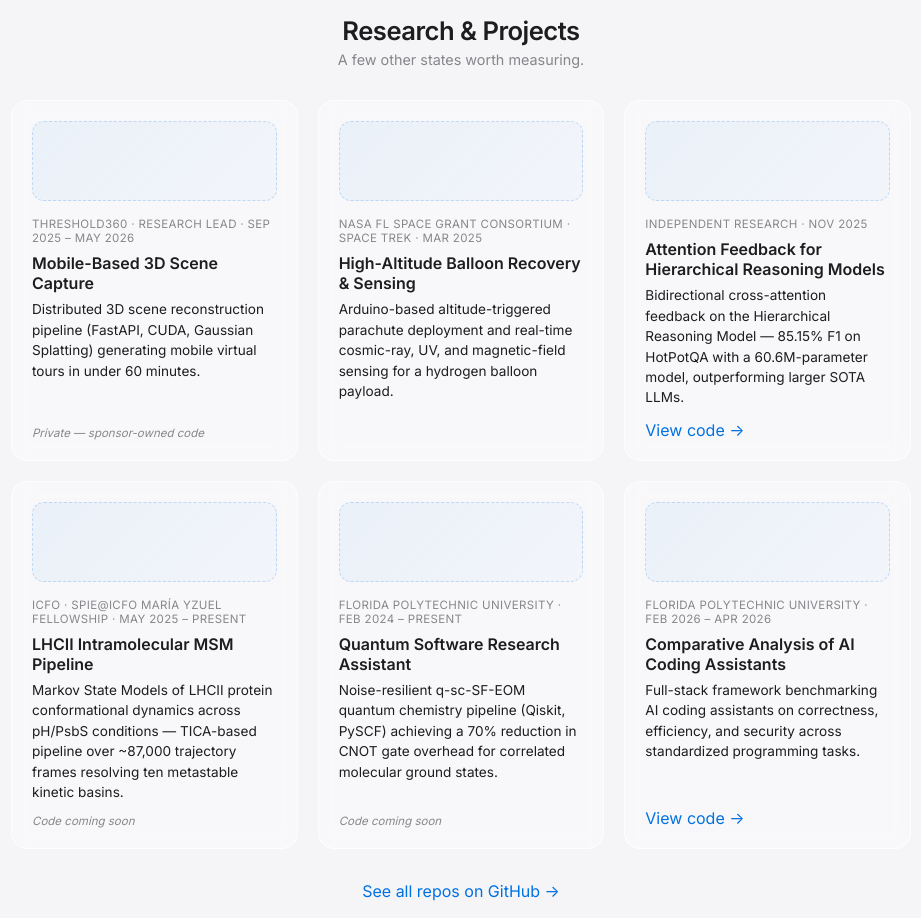
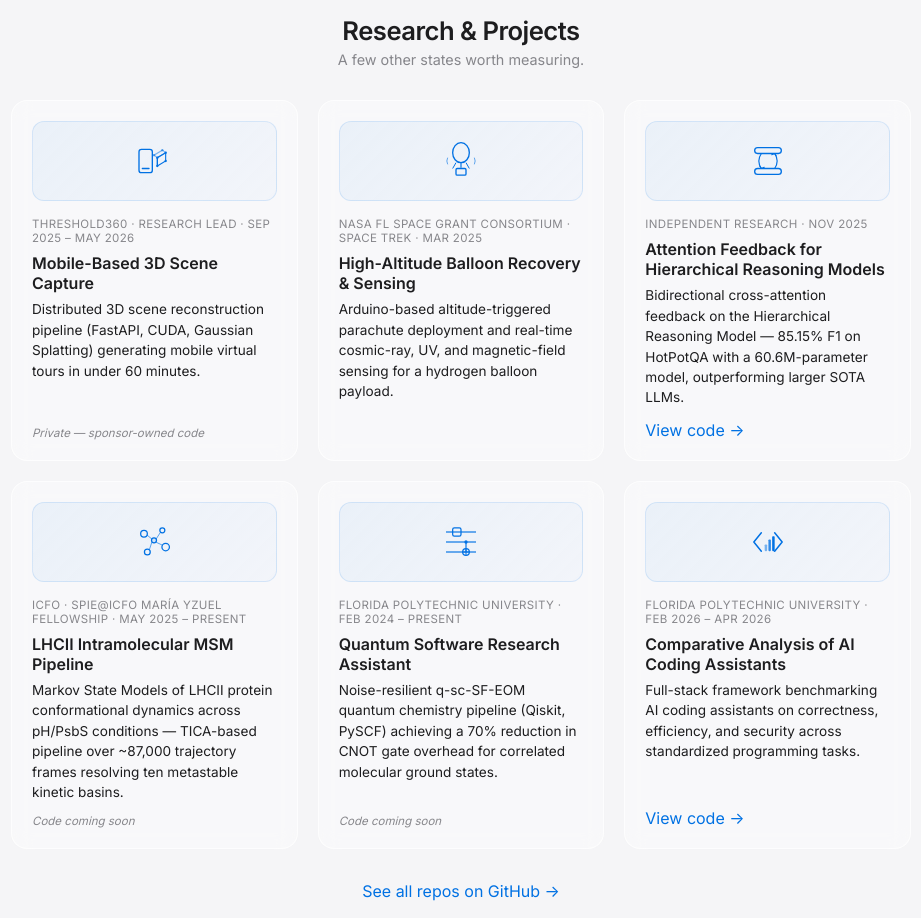
Before and after one commit to inesalonsoo/inesalonso_info, a plain HTML site: page index.html in a window 1280 px wide. Shown: the part 860-1778 px from the top of the page, without its empty margins (179-1100 px from the left). Drawn offline with Linux system fonts and the light colour scheme.

Commit message:
Update figures from project section

```diff
--- a/index.html
+++ b/index.html
@@ -279,13 +279,16 @@
       text-align: left;
     }
 
-    /* Reserved space for a future per-project explainer animation */
+    /* Icon placeholder — swap for a full per-project explainer animation later */
     .project-visual {
       height: 80px;
       border-radius: 12px;
       margin-bottom: 1rem;
       background: linear-gradient(135deg, rgba(0, 113, 227, 0.06) 0%, rgba(200, 220, 255, 0.12) 100%);
-      border: 1px dashed rgba(0, 113, 227, 0.2);
+      border: 1px solid rgba(0, 113, 227, 0.12);
+      display: flex;
+      align-items: center;
+      justify-content: center;
     }
 
     .project-card h3 { font-size: 1rem; font-weight: 600; margin-bottom: 0.4rem; }
@@ -372,7 +375,7 @@
       <li><a class="link" href="https://linkedin.com/in/inesalonsocl/" target="_blank" rel="noopener">LinkedIn</a></li>
       <li><a class="link" href="https://github.com/inesalonsoo" target="_blank" rel="noopener">GitHub</a></li>
       <li><a class="link" href="https://www.canva.com/design/DAGW5C1NbTE/pGyRvesVQ1MyImqqENIqCA/edit?utm_content=DAGW5C1NbTE&utm_campaign=designshare&utm_medium=link2&utm_source=sharebutton" target="_blank" rel="noopener">Portfolio</a></li>
-      <li><a class="link" href="https://acrobat.adobe.com/id/urn:aaid:sc:EU:6dd349c5-6620-4330-bec2-a79609570d78" target="_blank" rel="noopener">Résumé</a></li>
+      <li><a class="link" href="https://acrobat.adobe.com/id/urn:aaid:sc:EU:88f01908-414f-4340-98ce-16738ff63a0b" target="_blank" rel="noopener">Résumé</a></li>
     </ul>
   </div>
 
@@ -384,7 +387,23 @@
     <div class="project-grid">
 
       <article class="project-card">
-        <div class="project-visual" aria-hidden="true"></div>
+        <div class="project-visual" aria-hidden="true">
+          <svg viewBox="0 0 48 48" width="40" height="40" fill="none" xmlns="http://www.w3.org/2000/svg">
+            <rect x="6" y="10" width="16" height="28" rx="3" stroke="#0071e3" stroke-width="1.6"/>
+            <line x1="10" y1="33" x2="18" y2="33" stroke="#0071e3" stroke-width="1.6" stroke-linecap="round"/>
+            <g stroke="#0071e3" stroke-width="1.3">
+              <path d="M28 30 L38 24 L38 14 L28 20 Z"/>
+              <path d="M28 20 L38 14 L34 11 L24 17 Z" opacity="0.5"/>
+              <path d="M28 20 L28 30"/>
+            </g>
+            <circle cx="28" cy="20" r="1.4" fill="#0071e3"/>
+            <circle cx="38" cy="14" r="1.4" fill="#0071e3"/>
+            <circle cx="38" cy="24" r="1.4" fill="#0071e3"/>
+            <circle cx="28" cy="30" r="1.4" fill="#0071e3"/>
+            <circle cx="24" cy="17" r="1.4" fill="#0071e3" opacity="0.6"/>
+            <circle cx="34" cy="11" r="1.4" fill="#0071e3" opacity="0.6"/>
+          </svg>
+        </div>
         <p class="project-meta">Threshold360 · Research Lead · Sep 2025 – May 2026</p>
         <h3>Mobile-Based 3D Scene Capture</h3>
         <p class="project-desc">Distributed 3D scene reconstruction pipeline (FastAPI, CUDA, Gaussian Splatting) generating mobile virtual tours in under 60 minutes.</p>
@@ -392,14 +411,32 @@
       </article>
 
       <article class="project-card">
-        <div class="project-visual" aria-hidden="true"></div>
+        <div class="project-visual" aria-hidden="true">
+          <svg viewBox="0 0 48 48" width="40" height="40" fill="none" xmlns="http://www.w3.org/2000/svg">
+            <ellipse cx="24" cy="14" rx="10" ry="12" stroke="#0071e3" stroke-width="1.6"/>
+            <path d="M24 26 L24 32" stroke="#0071e3" stroke-width="1.4"/>
+            <path d="M18 26 L14 33 M30 26 L34 33" stroke="#0071e3" stroke-width="1.2"/>
+            <rect x="18" y="33" width="12" height="8" rx="1.5" stroke="#0071e3" stroke-width="1.6"/>
+            <path d="M8 20 Q6 24 8 28" stroke="#0071e3" stroke-width="1.2" opacity="0.6"/>
+            <path d="M40 20 Q42 24 40 28" stroke="#0071e3" stroke-width="1.2" opacity="0.6"/>
+          </svg>
+        </div>
         <p class="project-meta">NASA FL Space Grant Consortium · Space Trek · Mar 2025</p>
         <h3>High-Altitude Balloon Recovery & Sensing</h3>
         <p class="project-desc">Arduino-based altitude-triggered parachute deployment and real-time cosmic-ray, UV, and magnetic-field sensing for a hydrogen balloon payload.</p>
       </article>
 
       <article class="project-card">
-        <div class="project-visual" aria-hidden="true"></div>
+        <div class="project-visual" aria-hidden="true">
+          <svg viewBox="0 0 48 48" width="40" height="40" fill="none" xmlns="http://www.w3.org/2000/svg">
+            <rect x="8" y="8" width="32" height="7" rx="3.5" stroke="#0071e3" stroke-width="1.6"/>
+            <rect x="8" y="33" width="32" height="7" rx="3.5" stroke="#0071e3" stroke-width="1.6"/>
+            <path d="M16 15 Q10 24 16 33" stroke="#0071e3" stroke-width="1.4"/>
+            <path d="M32 15 Q38 24 32 33" stroke="#0071e3" stroke-width="1.4"/>
+            <path d="M14 30 l2 3 l3.5 -1.5" stroke="#0071e3" stroke-width="1.3" stroke-linecap="round" stroke-linejoin="round"/>
+            <path d="M34 18 l-2 -3 l-3.5 1.5" stroke="#0071e3" stroke-width="1.3" stroke-linecap="round" stroke-linejoin="round"/>
+          </svg>
+        </div>
         <p class="project-meta">Independent research · Nov 2025</p>
         <h3>Attention Feedback for Hierarchical Reasoning Models</h3>
         <p class="project-desc">Bidirectional cross-attention feedback on the Hierarchical Reasoning Model — 85.15% F1 on HotPotQA with a 60.6M-parameter model, outperforming larger SOTA LLMs.</p>
@@ -407,7 +444,16 @@
       </article>
 
       <article class="project-card">
-        <div class="project-visual" aria-hidden="true"></div>
+        <div class="project-visual" aria-hidden="true">
+          <svg viewBox="0 0 48 48" width="40" height="40" fill="none" xmlns="http://www.w3.org/2000/svg">
+            <circle cx="12" cy="14" r="4" stroke="#0071e3" stroke-width="1.5"/>
+            <circle cx="34" cy="10" r="3" stroke="#0071e3" stroke-width="1.5"/>
+            <circle cx="38" cy="30" r="4.5" stroke="#0071e3" stroke-width="1.5"/>
+            <circle cx="16" cy="36" r="3.5" stroke="#0071e3" stroke-width="1.5"/>
+            <circle cx="24" cy="22" r="3" stroke="#0071e3" stroke-width="1.5" fill="#0071e3" fill-opacity="0.12"/>
+            <path d="M15.5 15.5 L21.5 20.5 M26.5 20.5 L32 12 M26 24 L34.5 28 M21.5 24 L18.5 33" stroke="#0071e3" stroke-width="1.1" opacity="0.7"/>
+          </svg>
+        </div>
         <p class="project-meta">ICFO · SPIE@ICFO María Yzuel Fellowship · May 2025 – Present</p>
         <h3>LHCII Intramolecular MSM Pipeline</h3>
         <p class="project-desc">Markov State Models of LHCII protein conformational dynamics across pH/PsbS conditions — TICA-based pipeline over ~87,000 trajectory frames resolving ten metastable kinetic basins.</p>
@@ -415,7 +461,19 @@
       </article>
 
       <article class="project-card">
-        <div class="project-visual" aria-hidden="true"></div>
+        <div class="project-visual" aria-hidden="true">
+          <svg viewBox="0 0 48 48" width="40" height="40" fill="none" xmlns="http://www.w3.org/2000/svg">
+            <line x1="6" y1="12" x2="42" y2="12" stroke="#0071e3" stroke-width="1.4"/>
+            <line x1="6" y1="24" x2="42" y2="24" stroke="#0071e3" stroke-width="1.4"/>
+            <line x1="6" y1="36" x2="42" y2="36" stroke="#0071e3" stroke-width="1.4"/>
+            <rect x="14" y="7" width="10" height="10" rx="2" stroke="#0071e3" stroke-width="1.5"/>
+            <circle cx="30" cy="24" r="2" fill="#0071e3"/>
+            <line x1="30" y1="24" x2="30" y2="36" stroke="#0071e3" stroke-width="1.4"/>
+            <circle cx="30" cy="36" r="4" stroke="#0071e3" stroke-width="1.5"/>
+            <line x1="26" y1="36" x2="34" y2="36" stroke="#0071e3" stroke-width="1.2"/>
+            <line x1="30" y1="32" x2="30" y2="40" stroke="#0071e3" stroke-width="1.2"/>
+          </svg>
+        </div>
         <p class="project-meta">Florida Polytechnic University · Feb 2024 – Present</p>
         <h3>Quantum Software Research Assistant</h3>
         <p class="project-desc">Noise-resilient q-sc-SF-EOM quantum chemistry pipeline (Qiskit, PySCF) achieving a 70% reduction in CNOT gate overhead for correlated molecular ground states.</p>
@@ -423,7 +481,15 @@
       </article>
 
       <article class="project-card">
-        <div class="project-visual" aria-hidden="true"></div>
+        <div class="project-visual" aria-hidden="true">
+          <svg viewBox="0 0 48 48" width="40" height="40" fill="none" xmlns="http://www.w3.org/2000/svg">
+            <path d="M16 13 L7 24 L16 35" stroke="#0071e3" stroke-width="1.8" stroke-linecap="round" stroke-linejoin="round"/>
+            <path d="M32 13 L41 24 L32 35" stroke="#0071e3" stroke-width="1.8" stroke-linecap="round" stroke-linejoin="round"/>
+            <rect x="20" y="27" width="3" height="8" rx="1" fill="#0071e3" opacity="0.5"/>
+            <rect x="24.5" y="21" width="3" height="14" rx="1" fill="#0071e3" opacity="0.8"/>
+            <rect x="29" y="17" width="3" height="18" rx="1" fill="#0071e3"/>
+          </svg>
+        </div>
         <p class="project-meta">Florida Polytechnic University · Feb 2026 – Apr 2026</p>
         <h3>Comparative Analysis of AI Coding Assistants</h3>
         <p class="project-desc">Full-stack framework benchmarking AI coding assistants on correctness, efficiency, and security across standardized programming tasks.</p>
```
Also changed, not shown: README.md.
